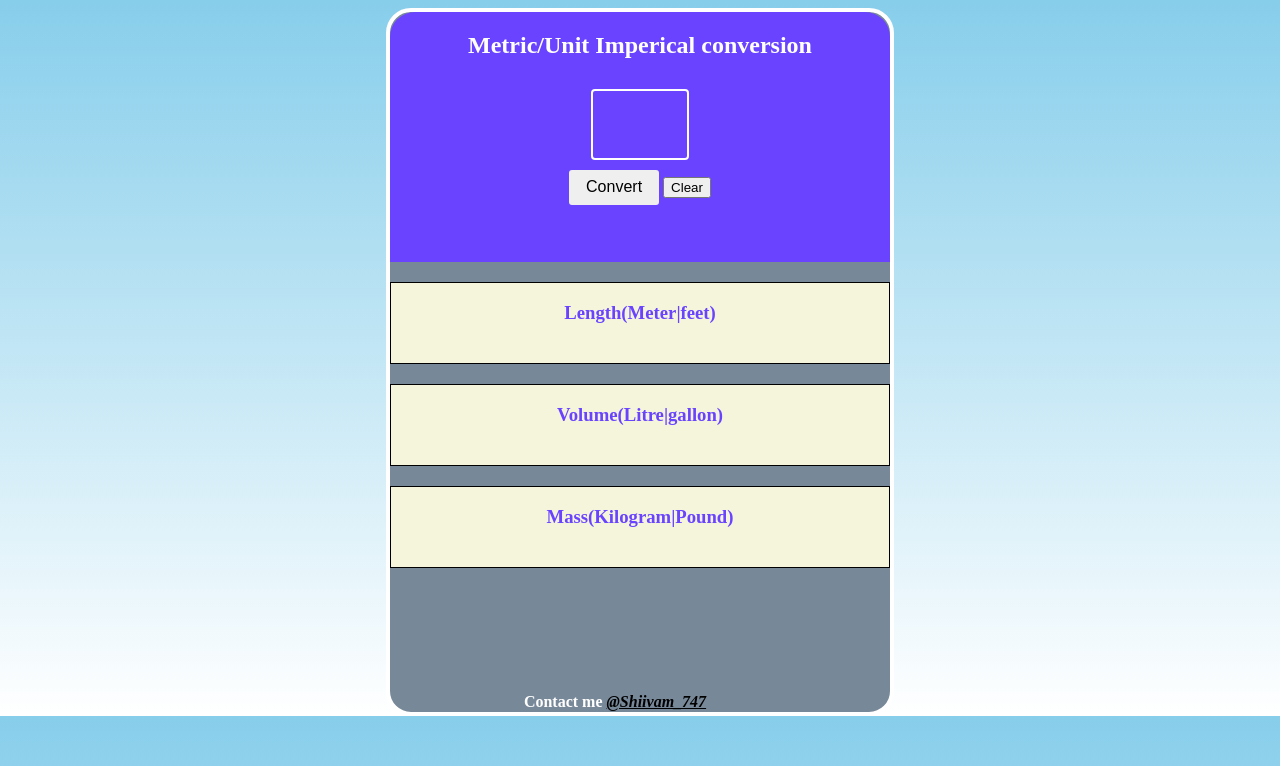
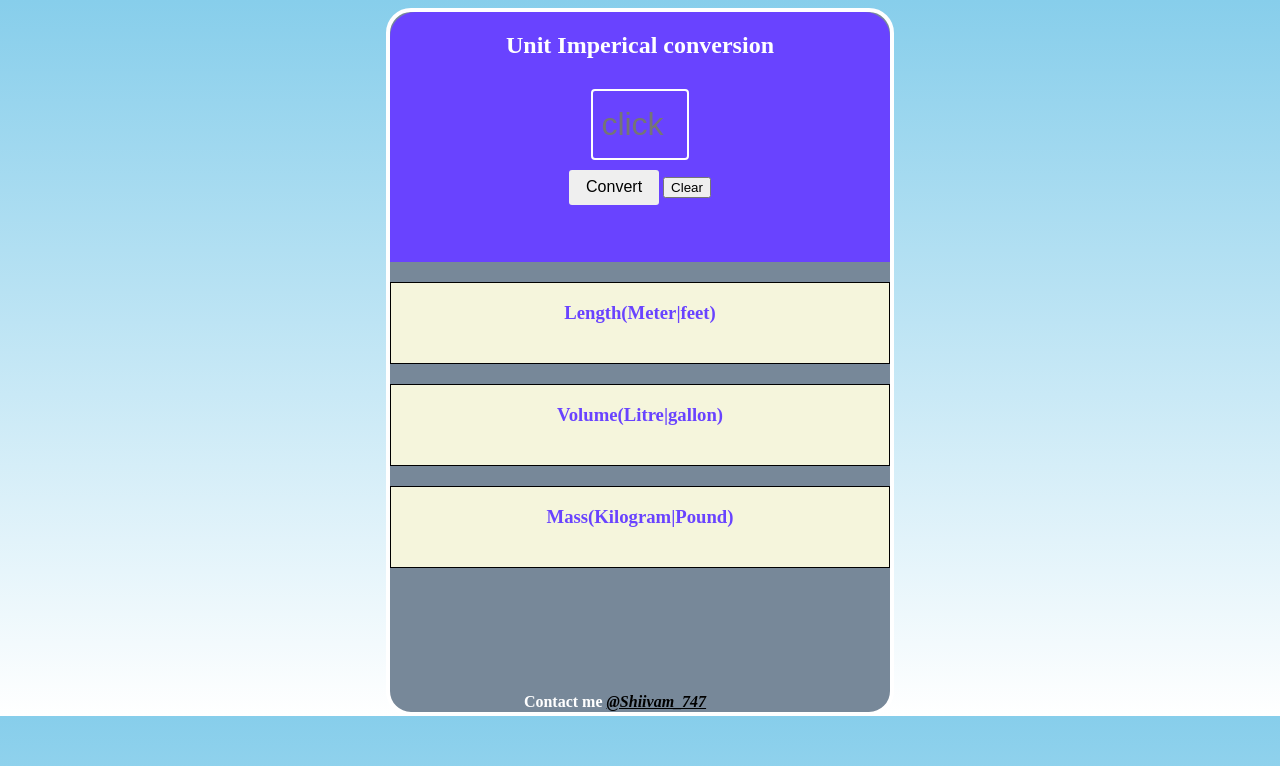
Before and after one commit to Shivam7264/solo-project-4-unit-conerter-, a plain HTML site: page index.html in a window 1280 px wide. Drawn offline with Linux system fonts and the light colour scheme.

Commit message:
Update index.html

```diff
--- a/index.html
+++ b/index.html
@@ -6,8 +6,8 @@
     <body>
         <section class="main">
             <div class="head">
-                    <h1>Metric/Unit Imperical conversion</h1>
-                    <input id="box" type="number">
+                    <h1>Unit Imperical conversion</h1>
+                    <input id="box" type="number" placeholder="click">
                     <div >
                     <button id="btn">Convert</button>
                     <button id="btn1">Clear</button>
```
